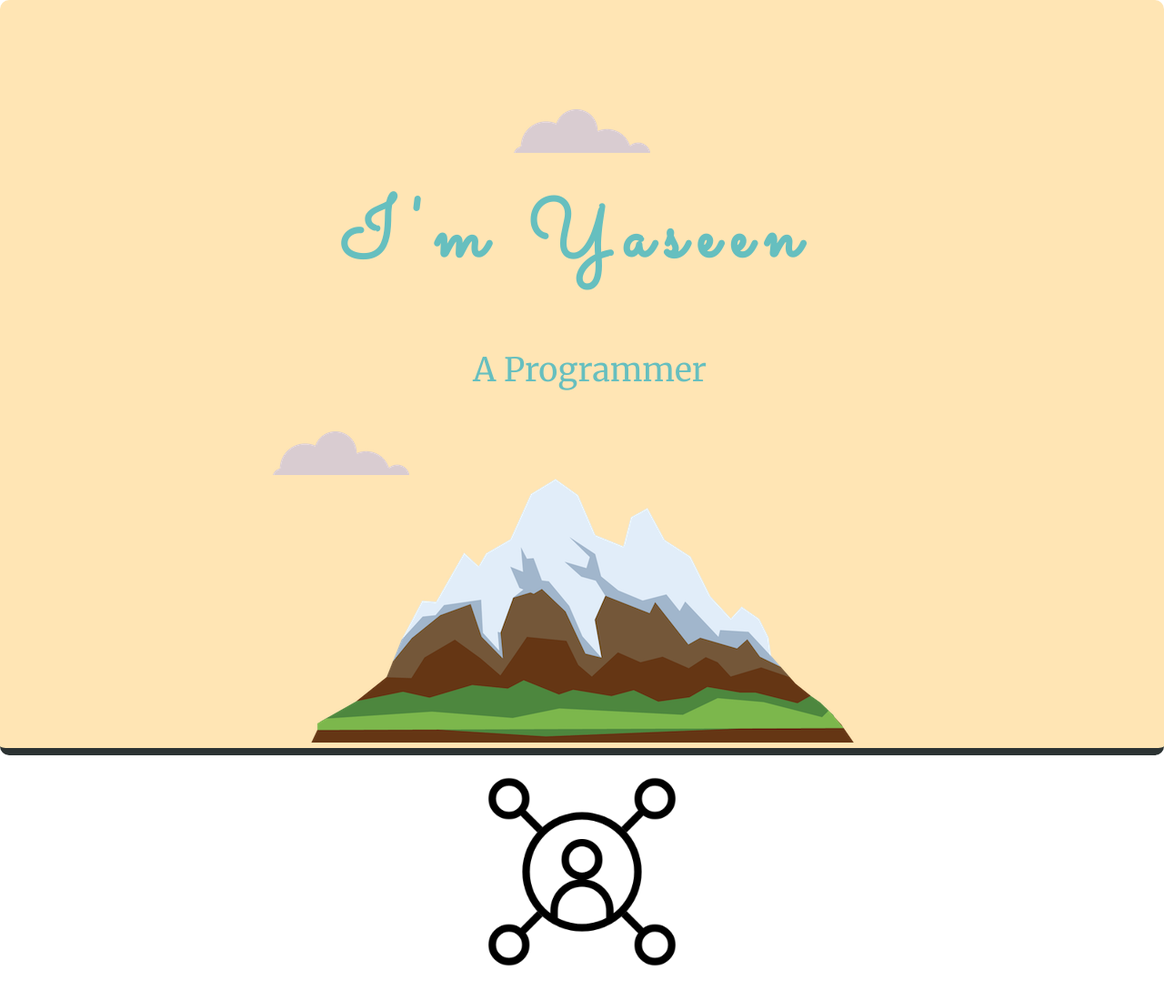
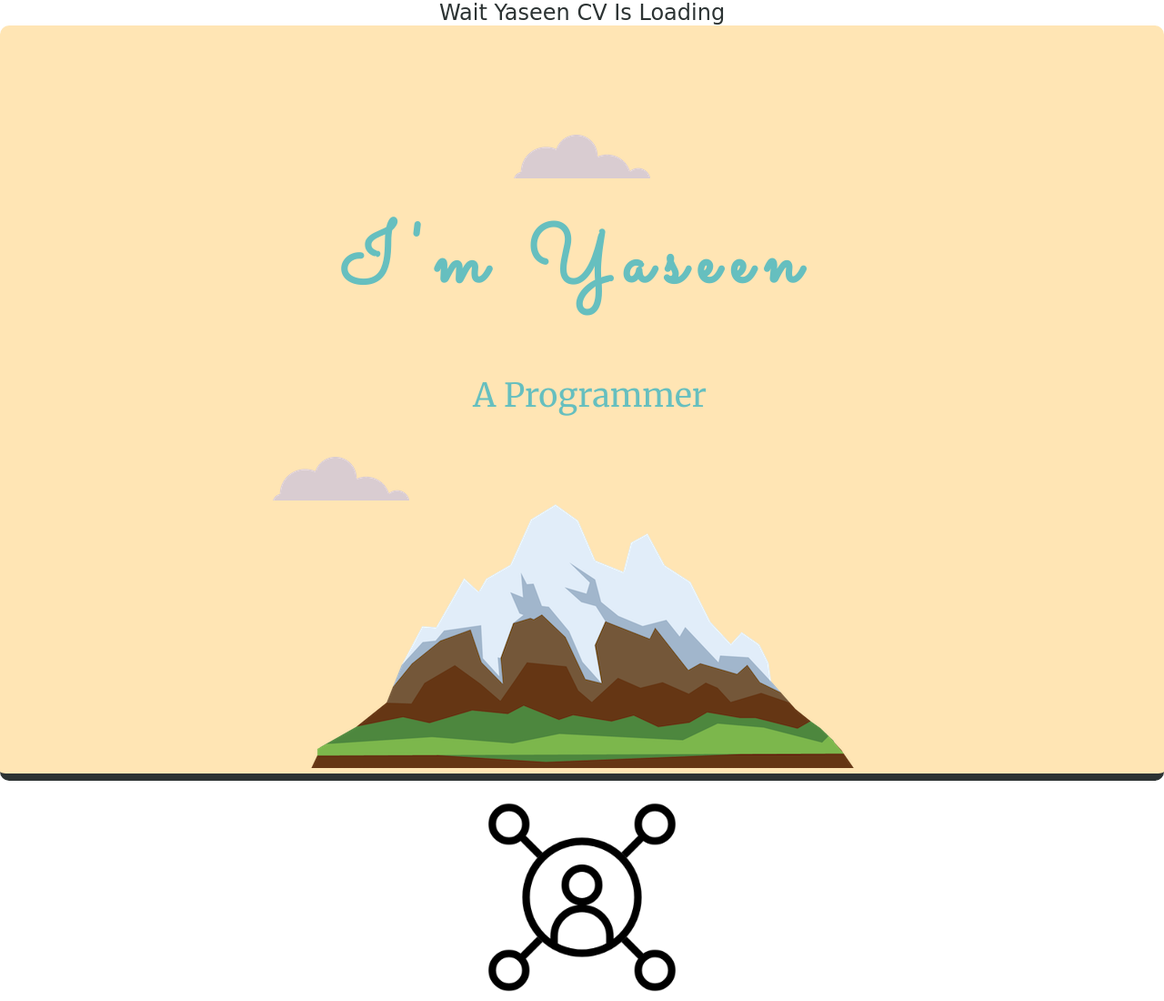
Before and after one commit to yaseenya00/cv, a plain HTML site: page index.html in a window 1280 px wide. Shown: the top 1100 px of the page at 91% size. Drawn offline with Linux system fonts and the light colour scheme; a web font is replaced by a local one.

Commit message:
Update index.html

```diff
--- a/index.html
+++ b/index.html
@@ -26,6 +26,9 @@
                         <!-- there we go <body> was started -->
 
 <body>
+<div class="loading">
+  <span> Wait Yaseen CV Is Loading</span>
+</div>
 
     <div class="top-container">
         <img class="top-cloud" src="images/cloud.png" alt="cloud
```
